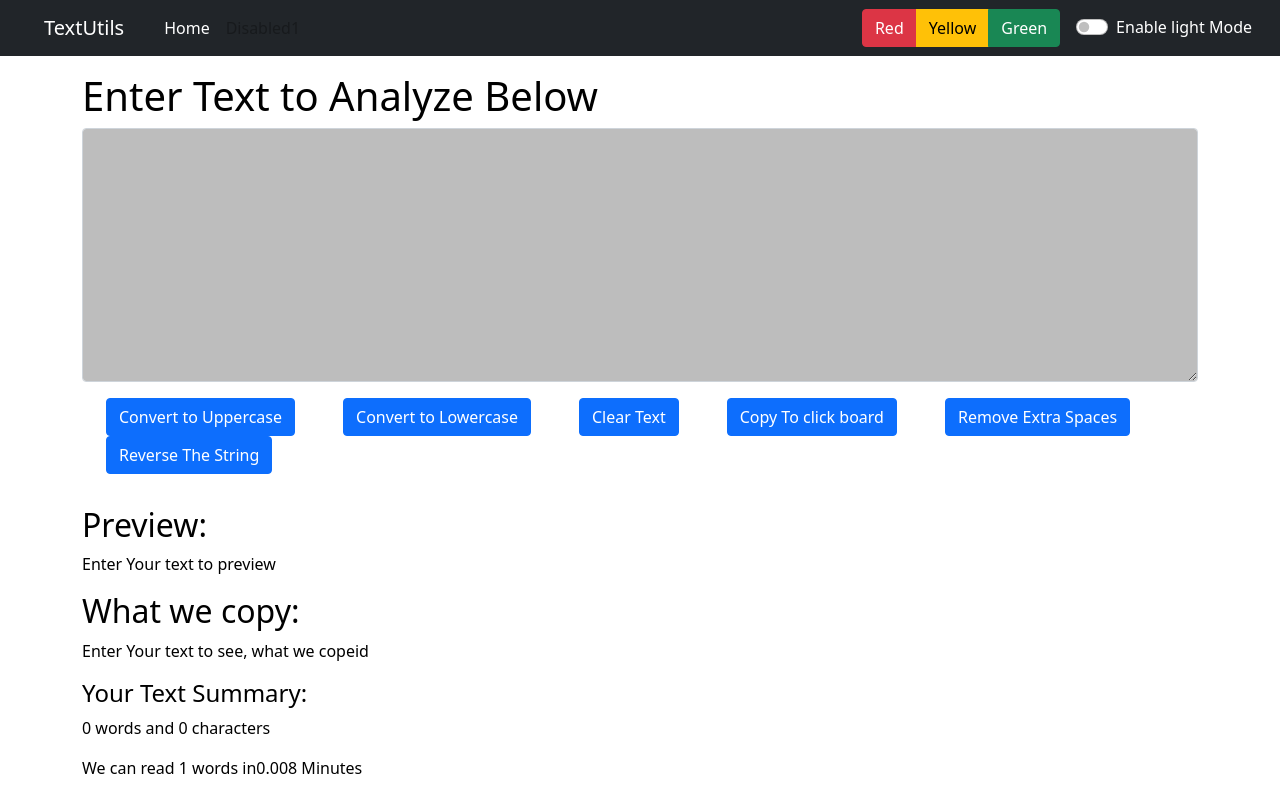
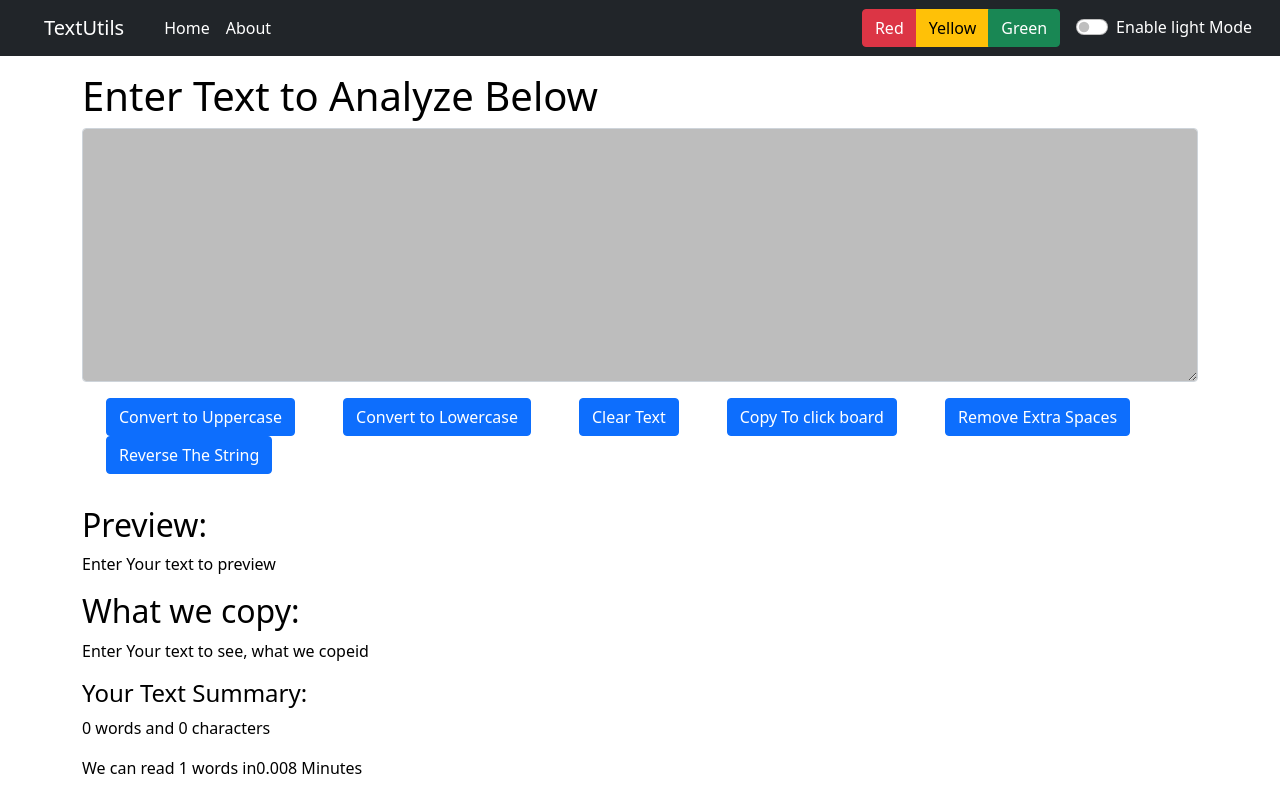
Before and after one commit to ErMapsh/react-Textutil-project, a React (Create React App) app: page / in a window 1280 px wide. Built offline with nearby package versions, Linux system fonts and the light colour scheme.

Commit message:
learing hosting but not able to do

```diff
--- a/src/App.js
+++ b/src/App.js
@@ -1,9 +1,9 @@
 import Navbar from "./components/Navbar";
 import Textform from "./components/Textform";
-// import About from "./components/About";
+import About from "./components/About";
 import Alert from "./components/Alert";
 import React, { useState } from "react";
-// import { BrowserRouter as Router, Switch, Route, Link } from "react-router-dom";
+import { BrowserRouter as Router, Switch, Route } from "react-router-dom";
 
 
 function App() {
@@ -90,7 +90,7 @@
 
   return (
     <div>
-      {/* <Router> */}
+      <Router>
         <Navbar
           title="TextUtils"
           about="Disabled1"
@@ -101,16 +101,16 @@
           mode={mode}
         />
         <Alert alert={alert} showAlert={showAlert} />
-        {/* <Switch>
+        <Switch>
           <Route exact path="/about">
             <About />
-          </Route> */}
+          </Route>
 
-          {/* <Route exact path="/"> */}
+          <Route exact path="/">
           <Textform heading="Enter Text to Analyze Below" showAlert={showAlert} buttoncolor={buttoncolor} bodyfontcolor={bodyfontcolor} />
-          {/* </Route> */}
-        {/* </Switch> */}
-      {/* </Router> */}
+          </Route>
+        </Switch>
+    </Router>
     </div>
   );
 }
--- a/src/components/Navbar.js
+++ b/src/components/Navbar.js
@@ -1,8 +1,7 @@
 import React from "react";
 import PropTypes from "prop-types";
-// import { Link } from "react-router-dom";
+import { Link } from "react-router-dom";
 // import a from "E:/study/code with harry/React js/myreactapp/src/App.css";
-
 
 export default function Navbar(props) {
   let mycolor = { color: "white" };
@@ -11,11 +10,11 @@
       className={`navbar navbar-expand-lg navbar-${props.mode} bg-dark px-3`}
     >
       <div className="container-fluid">
-        {/* <Link className="navbar-brand nav-link" to="/" style={mycolor}> */}
-        <a className="navbar-brand nav-link" href="#" style={mycolor}>
+        {/* <a className="navbar-brand nav-link" href="#" style={mycolor}> */}{/* for deployement */}
+        <Link className="navbar-brand nav-link" to="/" style={mycolor}>
           {" "}
           {props.title}{" "}
-        </a>
+        </Link>
         <button
           className="navbar-toggler"
           type="button"
@@ -30,19 +29,19 @@
         <div className="collapse navbar-collapse" id="navbarSupportedContent">
           <ul className="navbar-nav me-auto mb-2 mb-lg-0">
             <li className="nav-item">
-              <a
+              <Link
                 className="nav-link active "
                 aria-current="page"
                 to="/"
                 style={mycolor}
               >
                 Home
-              </a>
+              </Link>
             </li>
             <li className="nav-item">
-              {/* <Link className="nav-link" to="/about" style={mycolor}>
+              <Link className="nav-link" to="/about" style={mycolor}>
                 About
-              </Link> */}
+              </Link>
             </li>
 
             {/* {<li className="nav-item dropdown">
@@ -57,9 +56,9 @@
                 </ul>
               </li> } */}
 
-            <li className="nav-item">
+            {/* <li className="nav-item">
               <a className="nav-link disabled">{props.about}</a>
-            </li>
+            </li> */}
           </ul>
 
           <div
--- a/src/components/Textform.js
+++ b/src/components/Textform.js
@@ -3,7 +3,7 @@
 export default function Textform(props) {
   // const [text, setText] = useState("Enter Text Here");
   const [text, setText] = useState("");
-  // setText("this is new text"); like that we can change state of const
+  // setText("this is new text"); //like that we can change state of const
 
   const HandleOnChange = (event) => {
     console.log("On Change");
```
Also changed, not shown: 1 other file (tests, documents, lock files or other folders).
